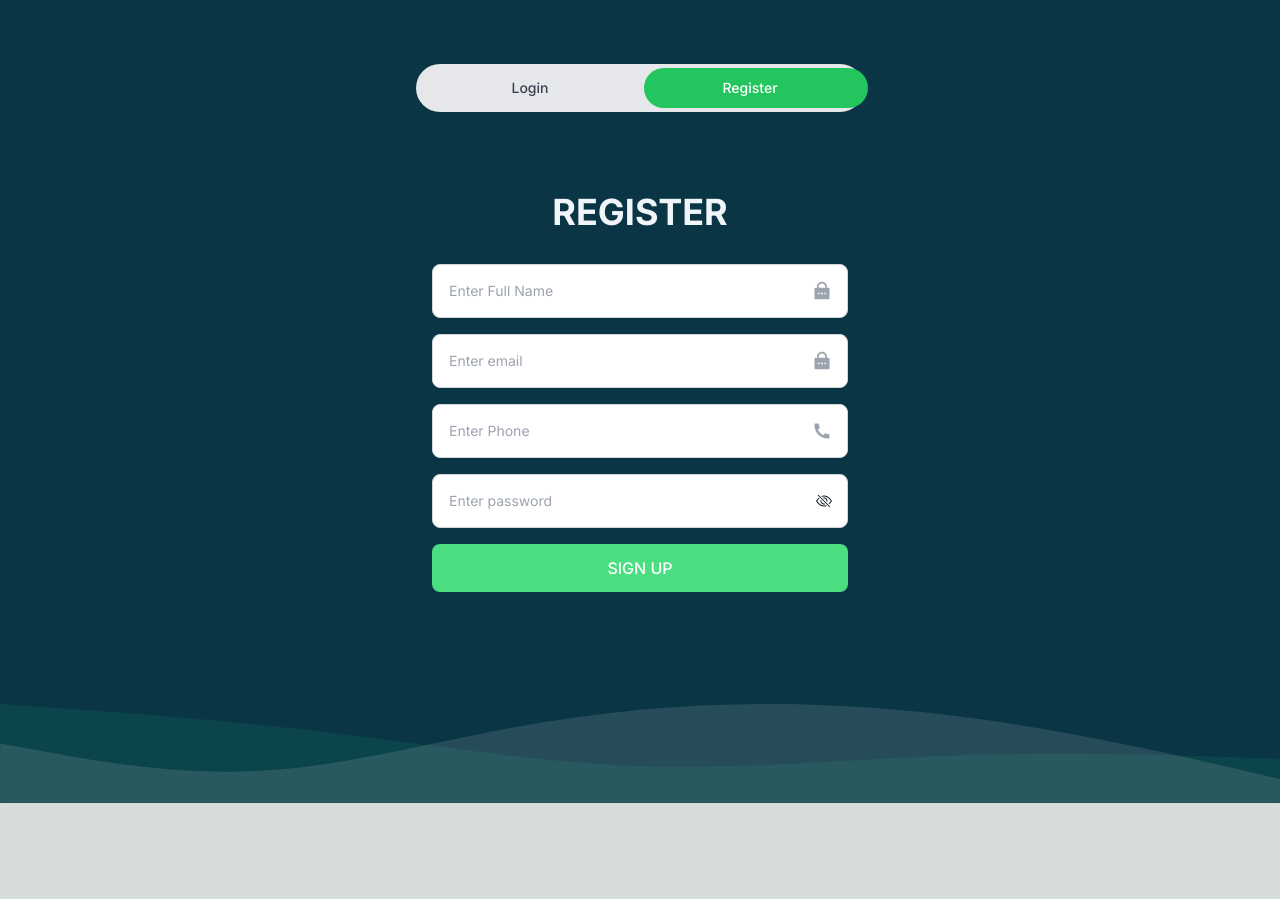
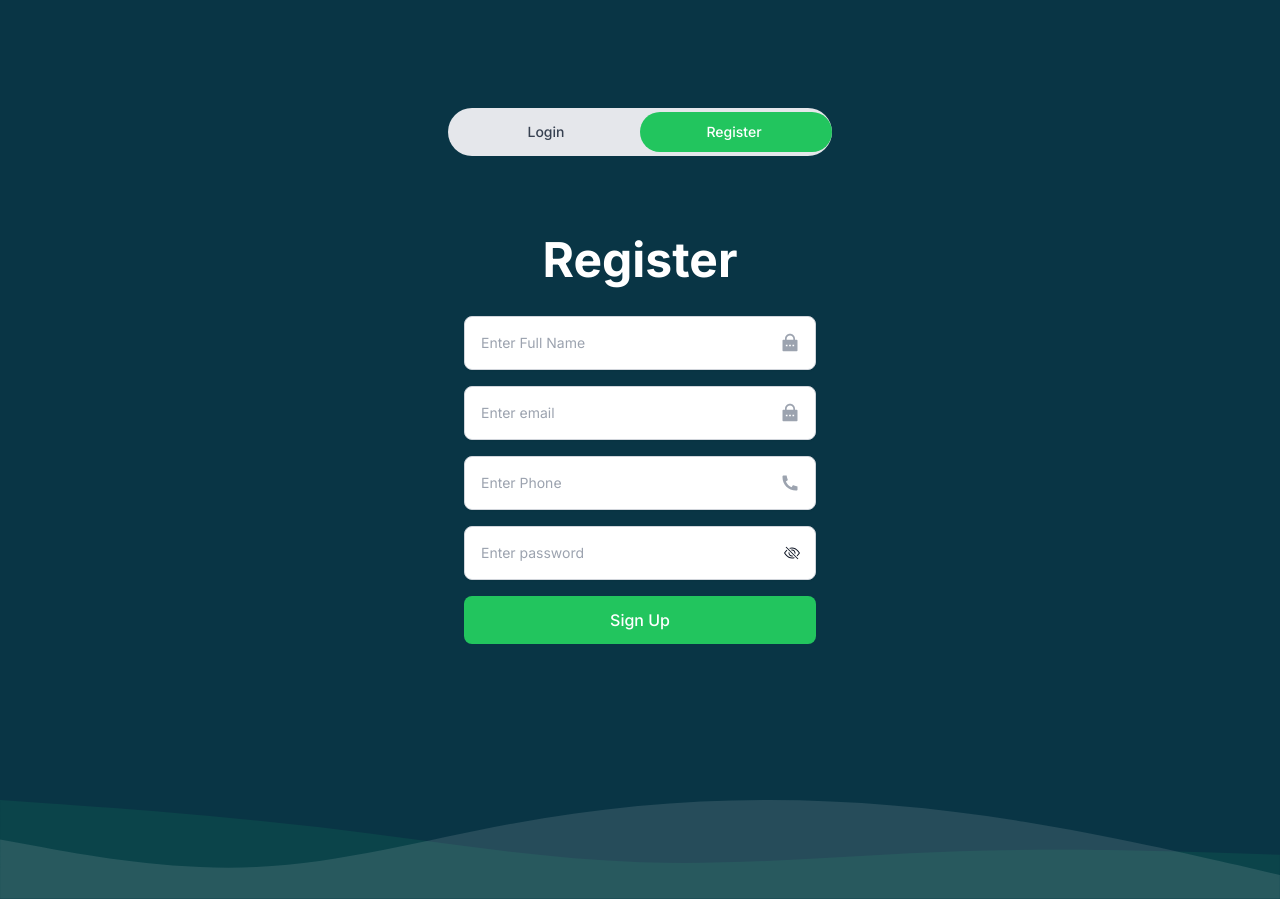
Before and after one commit to abhishekode/movie-crud, a Next.js app in the folder web/: page /auth in a window 1280 px wide. Both pictures are taken after a click on the button "Register". Before the commit the page ends 803 px from the top, so only its background shows below. Built offline with nearby package versions, Linux system fonts and the light colour scheme.

Commit message:
update register

```diff
--- a/web/src/app/auth/page.tsx
+++ b/web/src/app/auth/page.tsx
@@ -17,12 +17,12 @@ const Auth = () => {
   const ActiveComponent = TabContent[activeTab];
 
   return (
-    <div className="h-[88vh] flex justify-center items-center">
-      <div className="w-full max-w-md min-h-[70vh]">
+    <div className="h-screen flex justify-center items-center">
+      <div className="w-full max-w-sm min-h-[70vh]">
         <div className="mb-8">
           <div className="relative w-full h-12 bg-gray-200 rounded-full p-1">
             <div
-              className={`absolute top-1 left-1 w-1/2 h-10 bg-green-500 rounded-full transition-transform duration-300 ease-in-out ${
+              className={`absolute top-1 left-0 w-1/2 h-10 bg-green-500 rounded-full transition-transform duration-300 ease-in-out ${
                 activeTab === "register" ? "translate-x-full" : ""
               }`}
             ></div>
--- a/web/src/app/page.tsx
+++ b/web/src/app/page.tsx
@@ -37,9 +37,9 @@ const Home = async () => {
 
   }
   return (
-    <div className=''>
+    <div className='min-h-[95vh]'>
       <div className="container mx-auto">
-        <div className="flex justify-between items-center py-14">
+        <div className="flex justify-between items-center py-14 px-2">
           <Link href='/movie/create'>
           <div className="text-2xl flex items-center gap-2">
             <p>My movies</p>
--- a/web/src/components/Auth/Login.tsx
+++ b/web/src/components/Auth/Login.tsx
@@ -128,7 +128,7 @@ function Login() {
           <div className="flex items-center justify-between w-full">
             <button
               type="submit"
-              className="w-full px-8 py-3 font-medium text-white bg-green-400 rounded-lg"
+              className="w-full px-8 py-3 font-medium text-white bg-green-500 rounded-lg"
             >
               {isLoading ? "Logging in..." : "Login"}
             </button>
--- a/web/src/components/Auth/Register.tsx
+++ b/web/src/components/Auth/Register.tsx
@@ -33,7 +33,7 @@ const Register = () => {
     <section className="relative">
       <div className="w-full px-4 py-12">
         <div className="max-w-lg mx-auto text-center">
-          <h1 className="text-4xl font-bold uppercase text-slate-100">
+          <h1 className="text-center font-bold text-5xl text-white">
             Register
           </h1>
 
@@ -105,7 +105,7 @@ const Register = () => {
 
             <button
               type="submit"
-              className="inline-block w-full px-8 py-3 uppercase font-medium text-white bg-green-400 rounded-lg"
+              className="inline-block w-full px-8 py-3 capitalize font-medium text-white bg-green-500 rounded-lg"
             >
               Sign Up
             </button>
```
Also changed, not shown: 1 other file (tests, documents, lock files or other folders).
